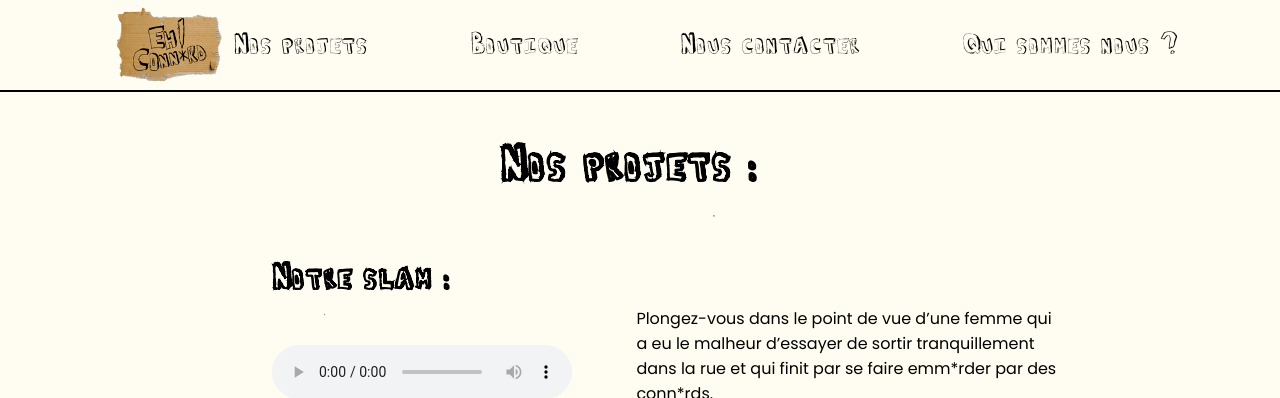
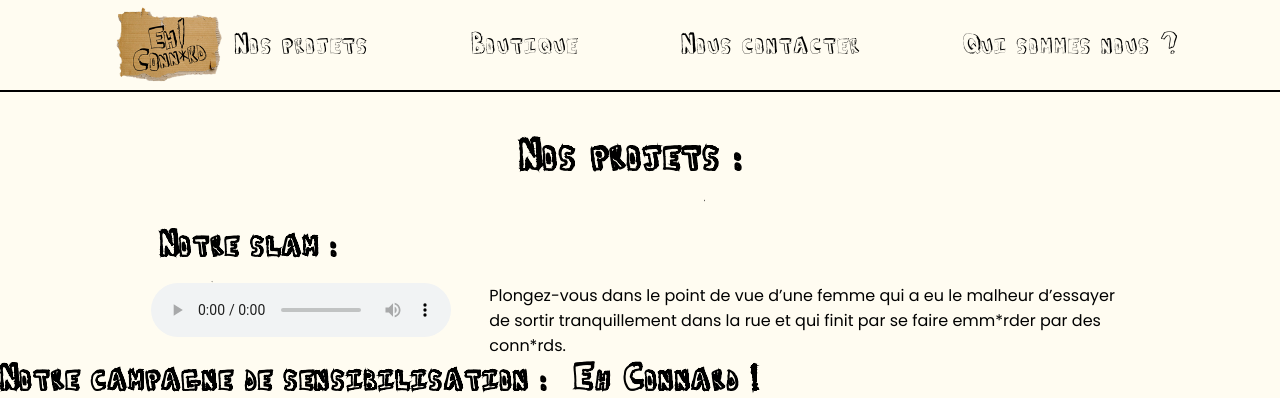
Before and after one commit to zephyst/SAE_Site_Web, a PHP site: page /page_projet.php in a window 1280 px wide. Shown: the top 398 px of the page. Run offline with PHP 8.4, Linux system fonts and the light colour scheme.

Commit message:
projet avancé

```diff
--- a/app/view/projetsView.php
+++ b/app/view/projetsView.php
@@ -1,28 +1,39 @@
 <h1>Nos projets : </h1>
-<ul>
-    <li id="slam" class="proj">
-        <figure>
-            <figcaption><strong>Notre slam : </strong></figcaption>
-            <audio controls src="public/sounds/Slam.wav" id="audio">
-                <a href=""> Download audio </a>
-            </audio>
-        </figure>
-        <p id="text1">Plongez-vous dans le point de vue d’une femme qui a eu le malheur d’essayer de sortir tranquillement
-            dans la rue et qui finit par se faire emm*rder par des conn*rds.</p>
-    </li>
-    <li id="video" class="proj">
-        <p id="title"><strong>Notre campagne de sensibilisation : </strong>Eh Connard !</p>
-        <iframe width="585" height="300" src="public/images/Spot_Sensibilisation_EhConnard.mp4" title="YouTube video player" frameborder="0" allow="accelerometer; autoplay; clipboard-write; encrypted-media; gyroscope; picture-in-picture" allowfullscreen></iframe>
 
+<section id="slam" class="proj">
+    <h3>Notre slam :</h3>
+    <div class="slamContent">
+        <audio controls src="public/sounds/Slam.wav" id="audio"></audio>
+        <p id="textSlam">
+            Plongez-vous dans le point de vue d’une femme qui a eu le malheur d’essayer de sortir tranquillement
+            dans la rue et qui finit par se faire emm*rder par des conn*rds.
+        </p>
+    </div>
 
-        <div id="short-sheet">
-            <p id="text2">Et si on prenait conscience de ce que l’on subit et qu’on faisait le choix de s’entraider et de mener
-                une révolte placée sous le signe de la sororité ?<br>La miss, la poupée, la jolie fille, la demoiselle, bref : </p>
-            <p><strong id="gonz">LES GONZESSES SONT DE SORTIES !!!</strong></p>
-        </div>
-    </li>
-    <li id="lycee" class="proj"><strong>Visiter des lycées de France</strong> pour sensibiliser les jeunes au harcèlement de rue, répondre à leurs questions, etc…
-        <p>Eduquer c’est la meilleure façon de faire bouger les choses, apprendre aux jeunes que certains comportements interiorisés ou banalisés, devraient être condamnés.<br>C’est pour ça que nous, les gonzesses, avons fait le choix de revêtir nos uniformes d’éducatrices afin d’agir pour le bien de toutes. </p>
-    </li>
-</ul>
+</section>
+
+<section id="video" class="proj">
+    <h3 id="title">
+        <strong>Notre campagne de sensibilisation : </strong>
+        Eh Connard !
+    </h3>
+    <iframe width="532" height="300" src="public/images/Spot_Sensibilisation_EhConnard.mp4" title="YouTube video player" frameborder="0" allow="accelerometer; autoplay; clipboard-write; encrypted-media; gyroscope; picture-in-picture" allowfullscreen></iframe>
+
+    <div id="short-sheet">
+        <p id="textVideo">
+            Et si on prenait conscience de ce que l’on subit et qu’on faisait le choix de s’entraider et de mener
+            une révolte placée sous le signe de la sororité ?<br>
+            La miss, la poupée, la jolie fille, la demoiselle, bref :
+        </p>
+        <h4>LES GONZESSES SONT DE SORTIES !!!</h4>
+    </div>
+</section>
+
+<section id="lycee" class="proj">
+    <p>
+        <strong>Visiter des lycées de France</strong> pour sensibiliser les jeunes au harcèlement de rue, répondre à leurs questions, etc…
+    </p>
+    <p>Eduquer c’est la meilleure façon de faire bouger les choses, apprendre aux jeunes que certains comportements interiorisés ou banalisés, devraient être condamnés.<br>C’est pour ça que nous, les gonzesses, avons fait le choix de revêtir nos uniformes d’éducatrices afin d’agir pour le bien de toutes. </p>
+</section>
+
 <h3>Soutenez nous avec le hashtag <strong>#EhConnard</strong> !</h3>
--- a/public/css/projets.css
+++ b/public/css/projets.css
@@ -19,104 +19,32 @@ body {
     font-family: Poppins;
 }
 
-main {
-    margin: auto;
-    width: 70%;
-    ;
-}
 
 h1 {
     font-family: 'Marianaxxe';
-    padding: 5% 20%;
-    font-size: 3.445em;
+    margin: 5vh auto ;
+    font-size: 3rem;
     font-weight: bolder;
     text-align: center;
 }
 
-#video {
-    text-align: center;
+h3 {
+    font-family: Marianaxxe;
+    font-size: 2.5rem;
 }
 
-video {
-    width: 70%;
-    height: 50%;
-    margin-bottom: 15vh;
+#slam h3 {
+    width: fit-content;
+    padding-right: 60vw;
+    margin: 2vh auto;
 }
 
-video strong {
-    position: relative;
-    right: 6vh;
-
+.slamContent {
+    display: flex;
+    justify-content: center;
+    gap: 3vw;
 }
 
-#gonz {
-    font-family: Marianaxxe;
-    padding-right: 11vw;
-    top: 14vh;
-    font-size: 1.5em;
+#textSlam {
+    max-width: 50vw;
 }
-
-#slam {
-    display: inline-flex;
-    align-items: center;
-    justify-content: center;
-    margin-bottom: 15vh;
-    padding-left: 4vw;
-}
-
-figcaption{
-    margin-bottom: 15px;
-}
-
-#slam strong {
-    font-family: Marianaxxe;
-    font-weight: bolder;
-    font-size: 2.5em;
-}
-
-#text1 {
-    padding: 0 0 1vh 5vw;
-    margin-top: 8vh;
-    width: 50%;
-}
-
-#short-sheet {
-    background-image: url(../images/Feuille\ longue\ scotch\ haut.png);
-    background-size: cover;
-    background-position: center;
-    background-repeat: no-repeat;
-    transform: rotate(180deg);
-    height: 35vh;
-    width: 55vw;
-    margin: auto auto 8vh auto;
-    margin-bottom: 10vh;
-}
-
-#short-sheet * {
-    width: 85%;
-    transform: rotate(180deg);
-    position: relative;
-    bottom: -100px;
-    left: 75px;
-}
-
-h3 {
-    text-align: center;
-    font-family: Marianaxxe;
-    font-size: 2.225em;
-}
-
-#lycee {
-    margin-bottom: 15vh;
-    width: 55%;
-    position: relative;
-    left: 40%;
-}
-
-#title {
-    padding-right: 14vw;
-}
-
-#audio{
-    margin-top: 10%;
-}
```
